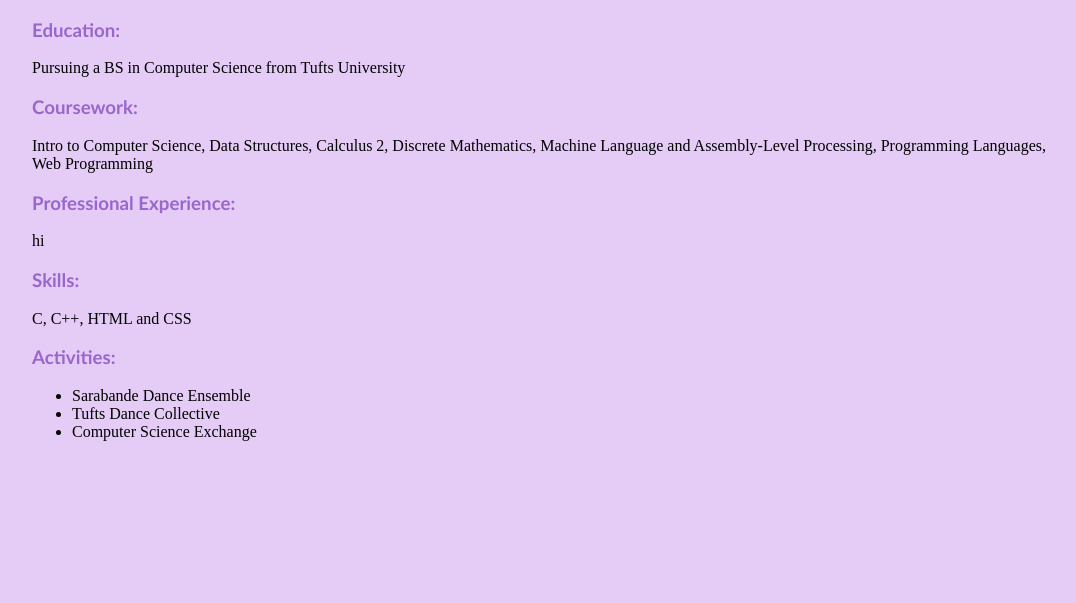
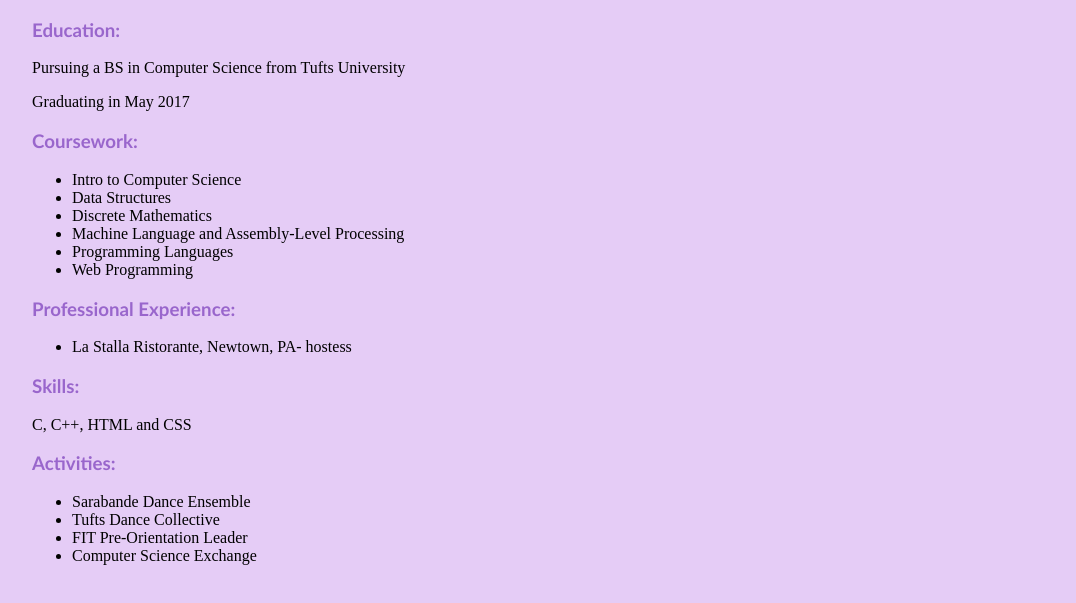
Before and after one commit to afusillo/afusillo.github.io, a plain HTML site: page resume.html in a window 1280 px wide. Shown: the part 97-700 px from the top of the page, without its empty margins (96-1172 px from the left). Drawn offline with Linux system fonts and the light colour scheme.

Commit message:
Added more content

```diff
--- a/resume.html
+++ b/resume.html
@@ -13,12 +13,23 @@
 <h3>Education:</h3>
 
 <p>Pursuing a BS in Computer Science from Tufts University</p>
+<p>Graduating in May 2017 </p>
 
 <h3>Coursework:</h3>
-<p> Intro to Computer Science, Data Structures, Calculus 2, Discrete Mathematics, Machine Language and Assembly-Level Processing, Programming Languages, Web Programming</p>
+<p><ul>
+<li>Intro to Computer Science</li>
+<li>Data Structures</li>
+<li>Discrete Mathematics</li>
+<li> Machine Language and Assembly-Level Processing</li>
+<li>Programming Languages</li>
+<li> Web Programming</li>
+ </ul></p>
 
 <h3>Professional Experience:</h3>
-<p> hi</p>
+<p> <ul>
+<li>La Stalla Ristorante, Newtown, PA- hostess </li>
+</ul>
+</p>
 
 <h3>Skills:</h3>
 <p>C, C++, HTML and CSS</p>
@@ -28,6 +39,7 @@
 
 <li> Sarabande Dance Ensemble </li>
 <li> Tufts Dance Collective </li>
+<li> FIT Pre-Orientation Leader</li>
 <li> Computer Science Exchange</li>
 
 </ul></p>
--- a/style.css
+++ b/style.css
@@ -1,4 +1,9 @@
 
+
+body{
+margin-left: 0px;
+margin-right: 0px;
+}
 
 h1 {
 	margin-top: 3%;
@@ -19,14 +24,19 @@ p {
 	font-family: "Lucida Bright";
 	text-align: center;
 	font-size: 20px ;
-	margin-right:20%;
-	margin-left: 20%;
 
 }
 
 #pic{
 	background-color: #CCB3FF;
-	border: 3px dotted #FFFFFF;
+	border-bottom: 4px dotted #FFFFFF;
+	border-top: 4px dotted #FFFFFF;
 	text-align:center;
 
 }
+
+#bio{
+margin-left: 8%;
+margin-right: 8%;
+font-size: 18px;
+}
```
Also changed, not shown: bio.html (+6 -2 lines).
